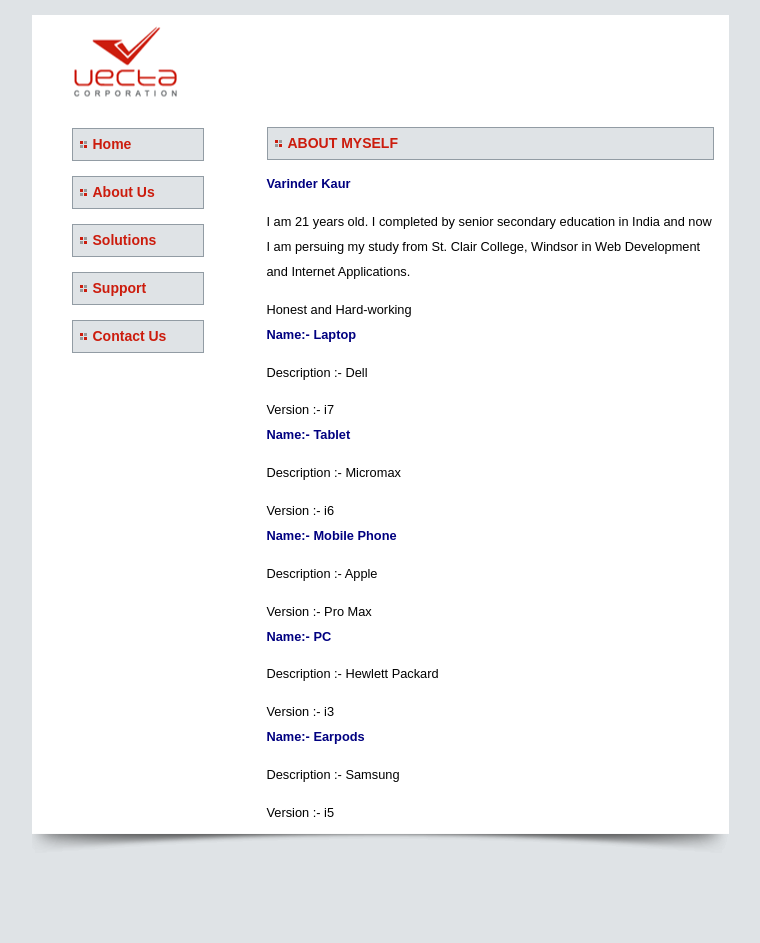
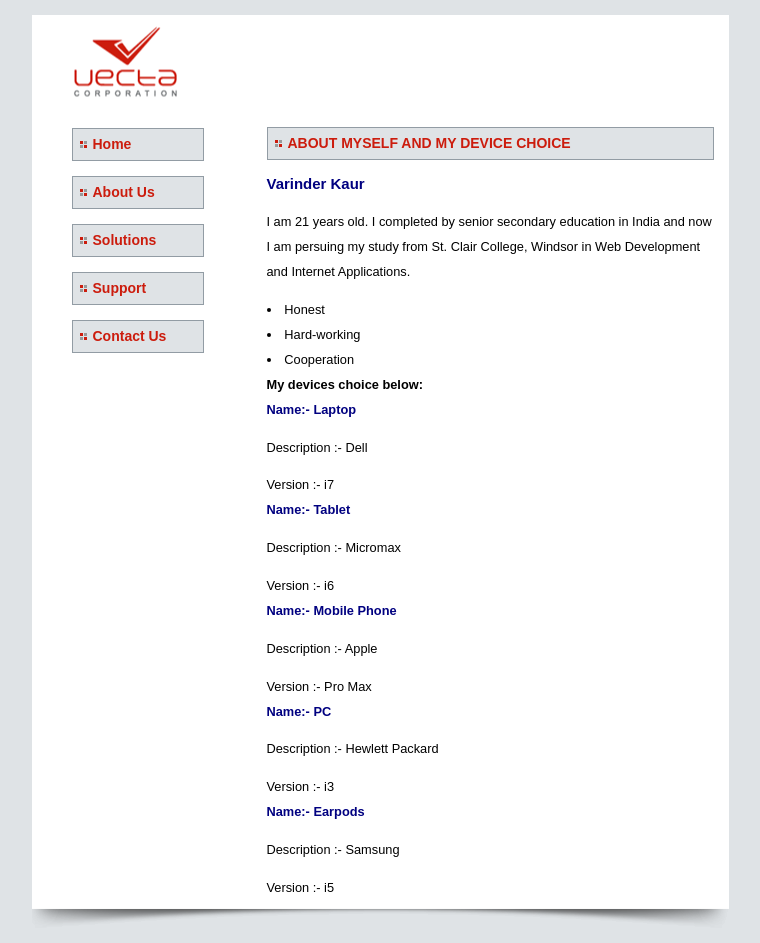
Before and after one commit to W0783469/Varinder-Kaur-WEB303Assignments, a plain HTML site: page Assignment 5(WEB303)/index.html in a window 1280 px wide. Shown: the whole page, without its empty margins (260-1020 px from the left). Before the commit the page ends 868 px from the top, so only its background shows below. Drawn offline with Linux system fonts and the light colour scheme.

Commit message:
Updated files
Updated files

```diff
--- a/Assignment 5(WEB303)/index.html
+++ b/Assignment 5(WEB303)/index.html
@@ -21,7 +21,7 @@
 		</nav>
 
 		<section id="content">
-			<h2>ABOUT MYSELF</h2>
+			<h2>ABOUT MYSELF AND MY DEVICE CHOICE</h2>
 
 			<div id="content-item-list">
 				<!-- sample of what your toString should output
@@ -31,11 +31,16 @@
 						<div>category genre here</div>
 					</div>
 				-->
-				<h4>Varinder Kaur</h4>
+				<h3>Varinder Kaur</h3>
 				<p>I am 21 years old. I completed by senior secondary education in India and now I am persuing my
 					study from St. Clair College, Windsor in Web Development and Internet Applications.
 				</p>
-				<div>Honest and Hard-working</div>
+
+				<li>Honest</li>
+				<li>Hard-working</li>
+				<li>Cooperation</li>
+
+				<div><b>My devices choice below:</b></div>
         </div>
 
 		</section>
--- a/Assignment 5(WEB303)/script.js
+++ b/Assignment 5(WEB303)/script.js
@@ -35,7 +35,7 @@ $(document).ready(function () {
 
 let allitems = [
         {
-            id : '1',
+        id : '1',
         name : 'Laptop',
         description : 'Dell',
         version : 'i7'
```
